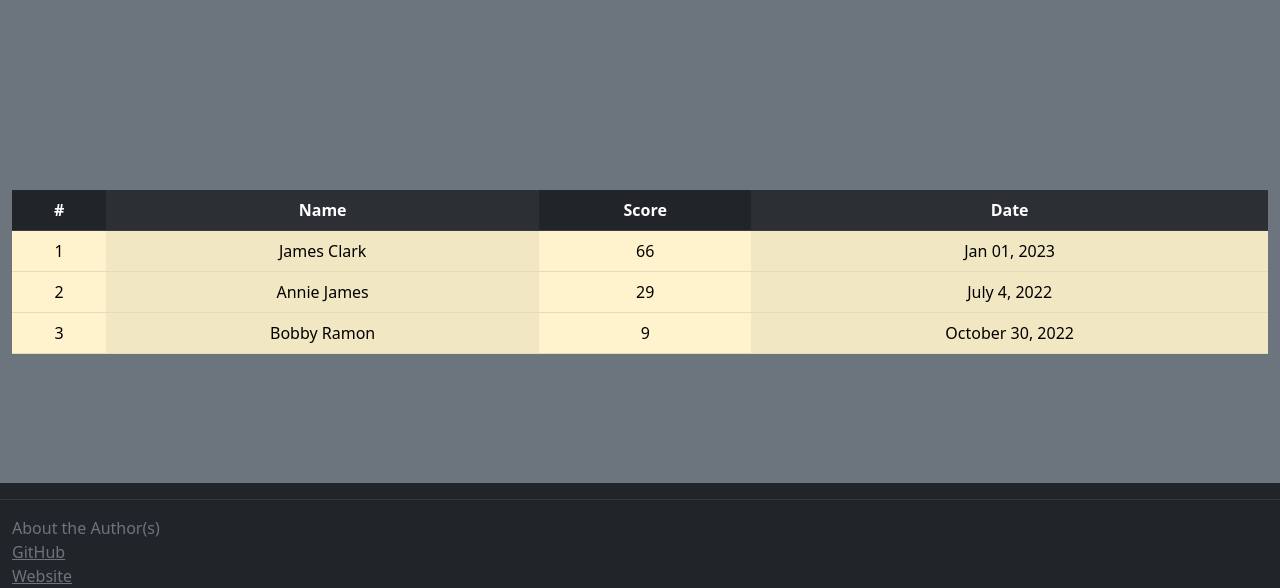
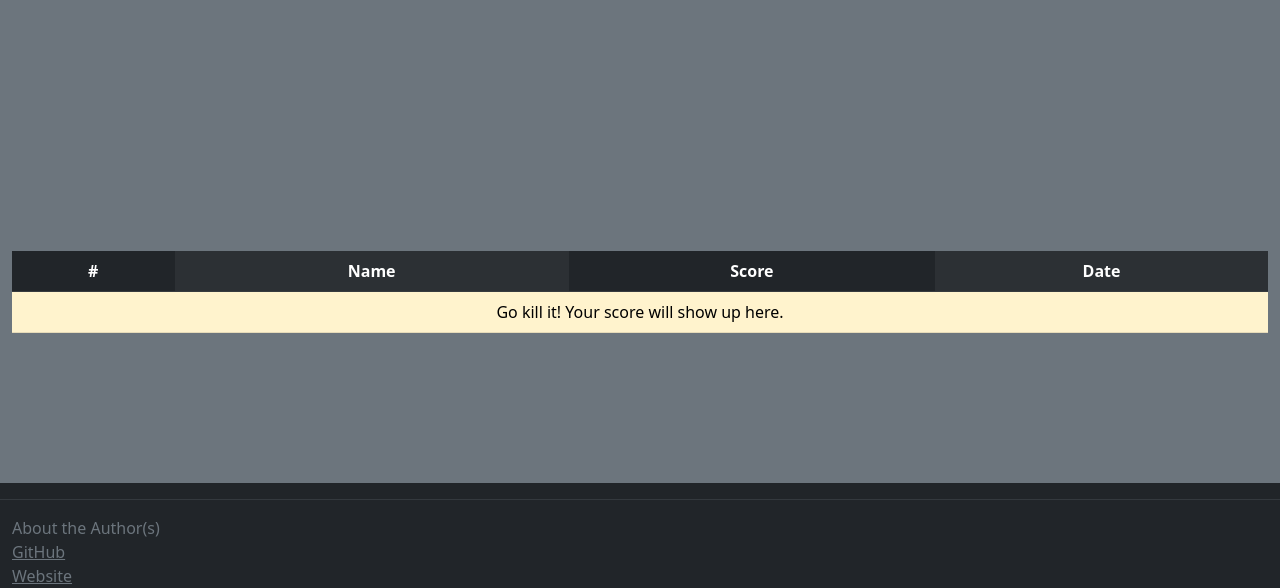
Before and after one commit to Hecktomb200/simon, a plain HTML site: page scores.html in a window 1280 px wide. Shown: the part 287-875 px from the top of the page. Drawn offline with nearby package versions, Linux system fonts and the light colour scheme.

Commit message:
Adjusted to include scores.js into table

```diff
--- a/scores.html
+++ b/scores.html
@@ -43,26 +43,7 @@
             <th>Date</th>
           </tr>
         </thead>
-        <tbody>
-          <tr>
-            <td>1</td>
-            <td>James Clark</td>
-            <td>66</td>
-            <td>Jan 01, 2023</td>
-          </tr>
-          <tr>
-            <td>2</td>
-            <td>Annie James</td>
-            <td>29</td>
-            <td>July 4, 2022</td>
-          </tr>
-          <tr>
-            <td>3</td>
-            <td>Bobby Ramon</td>
-            <td>9</td>
-            <td>October 30, 2022</td>
-          </tr>
-        </tbody>
+        <tbody id="scores"></tbody>
       </table>
     </main>
 
@@ -78,5 +59,6 @@
       href="https://mcdonaldcs260.click">Website</a>
       </div>
     </footer>
+    <script src="scores.js"></script>
   </body>
 </html>
```
